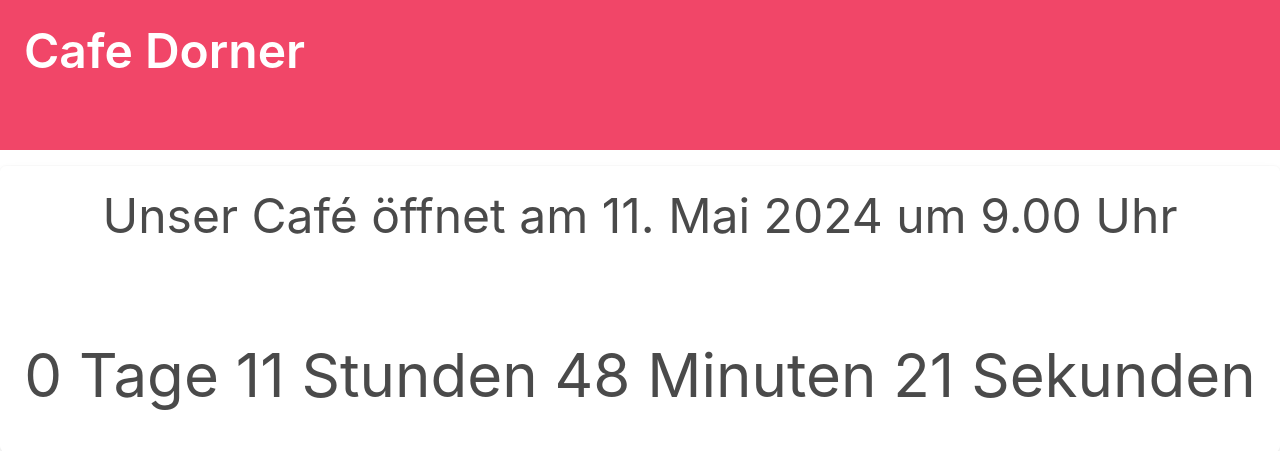
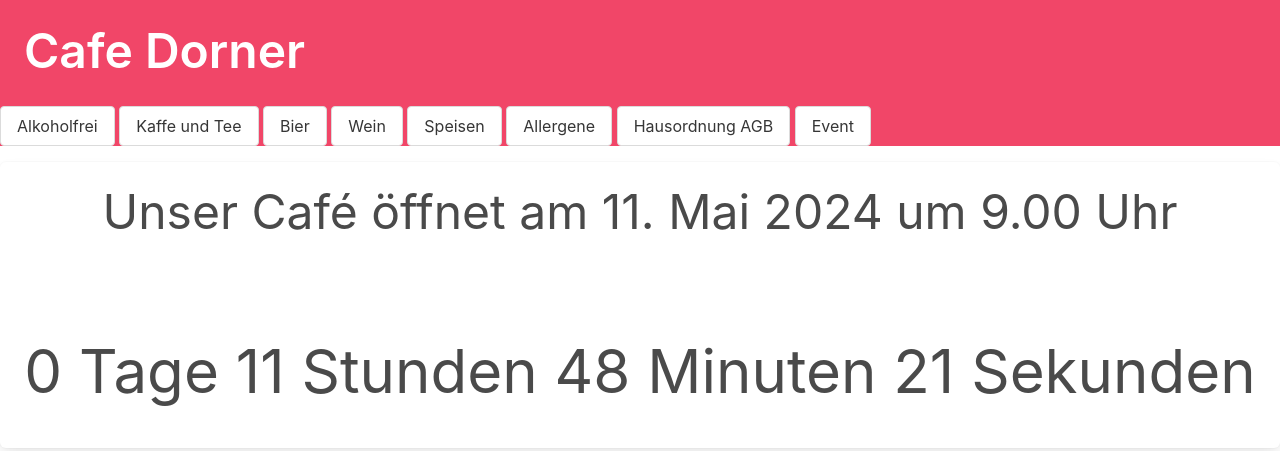
Before and after one commit to pumucklll/menue, a Django app: page / in a window 1280 px wide. Shown: the top 451 px of the page. Run offline with Django 5.2, Linux system fonts and the light colour scheme.

Commit message:
36 eröffnung

```diff
--- a/templates/base.html
+++ b/templates/base.html
@@ -60,7 +60,7 @@
             <a class="button" href='{% url "speisen" %}'>Speisen</a>
             <a class="button" href='{% url "allergene" %}'>Allergene</a>
             <a class="button" href='{% url "hausordnung" %}'>Hausordnung AGB</a>
-
+            <a class="button" href='{% url "event" %}'>Event</a>
         </div>
         </section>
              <div class="column" >
--- a/templates/event.html
+++ b/templates/event.html
@@ -54,9 +54,23 @@
         <section class="hero is-small is-danger mb-4">
         <div class="hero-body">
             <h1 class="title is-1">Cafe Dorner</h1>
-            <br>
+            <p class="subtitle is-4">
+
+            </p>
+        </div>
+                            <div>
+            <a class="button" href='{% url "alkoholfrei" %}'>Alkoholfrei</a>
+            <a class="button" href='{% url "kaffee" %}'>Kaffe und Tee</a>
+            <a class="button" href='{% url "bier" %}'>Bier</a>
+            <a class="button" href='{% url "wein" %}'>Wein</a>
+            <a class="button" href='{% url "speisen" %}'>Speisen</a>
+            <a class="button" href='{% url "allergene" %}'>Allergene</a>
+            <a class="button" href='{% url "hausordnung" %}'>Hausordnung AGB</a>
+            <a class="button" href='{% url "event" %}'>Event</a>
+
         </div>
         </section>
+
     <form class="box">
       <div class="field">
           <p class="subtitle is-1">
```
